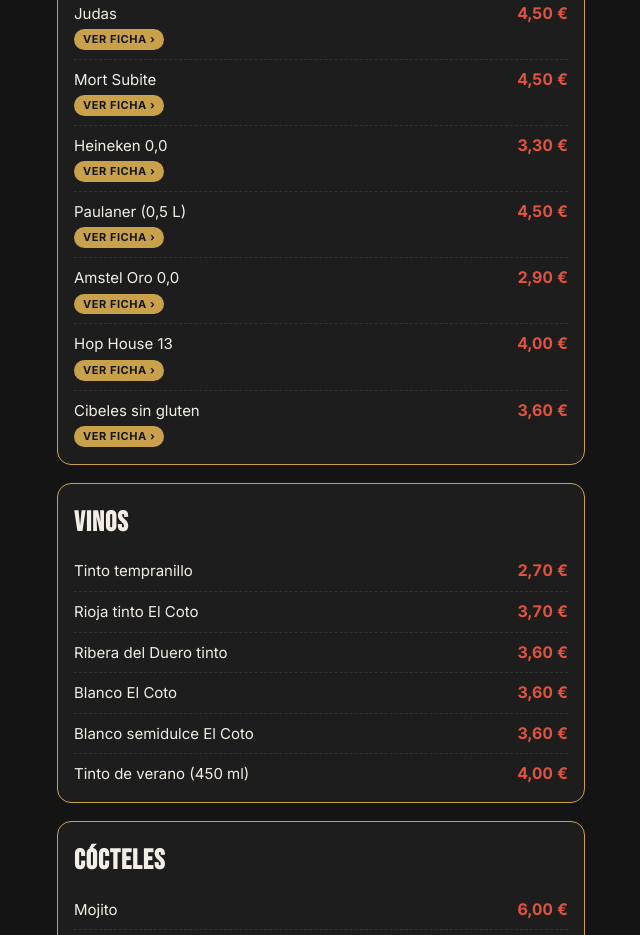
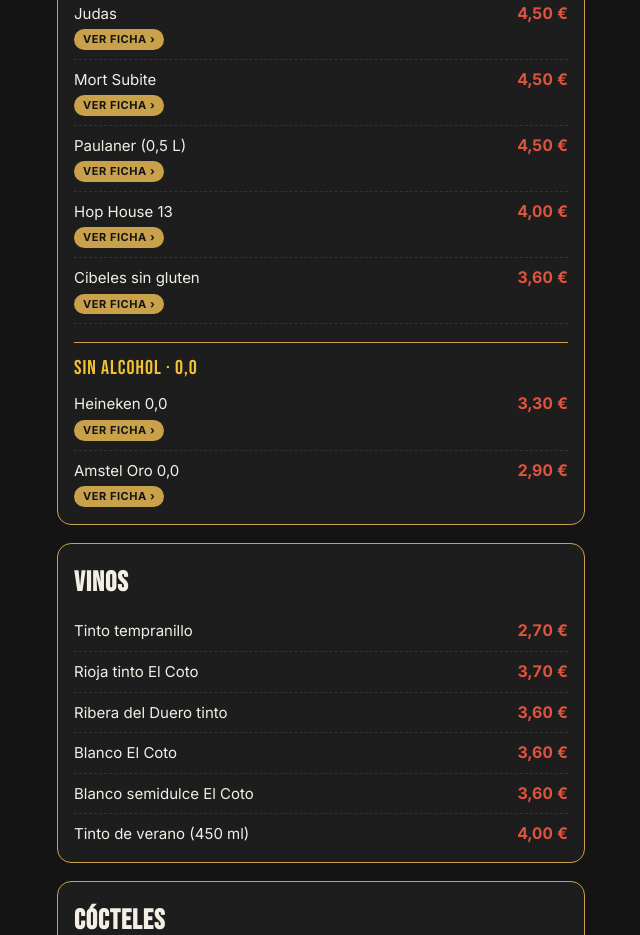
Before and after one commit to niideabar/niideabar, a plain HTML site: page sala/index.html in a window 1280 px wide. Shown: the part 3471-4406 px from the top of the page, without its empty margins (319-959 px from the left). Drawn offline with Linux system fonts and the light colour scheme.

Commit message:
Tercios: las 0,0 juntas al final bajo 'Sin alcohol'
Co-Authored-By: Claude Opus 5.5 <noreply@anthropic.com>
Claude-Session: https://claude.ai/code/session_015o4X8DVdqU8foxjyNf8au8

```diff
--- a/carta.js
+++ b/carta.js
@@ -61,11 +61,12 @@ const CARTA = [
     ["Corona",3.90,4.30],
     ["Judas",4.50,4.90],
     ["Mort Subite",4.50,4.90],
-    ["Heineken 0,0",3.30,3.70],
     ["Paulaner (0,5 L)",4.50,4.90],
-    ["Amstel Oro 0,0",2.90,3.20],
     ["Hop House 13",4.00,4.40],
     ["Cibeles sin gluten",3.60,4.00],
+    "Sin alcohol · 0,0",
+    ["Heineken 0,0",3.30,3.70],
+    ["Amstel Oro 0,0",2.90,3.20],
   ]},
   {id:"vinos", t:"Vinos", items:[
     ["Tinto tempranillo",2.70,3.00],
@@ -106,6 +107,7 @@ const eur = v => v.toFixed(2).replace('.',',') + ' €';
     if (s.note) h += `<div class="note">${s.note}</div>`;
     if (s.two) h += `<div class="head2"><span>${s.two[0]}</span><span>${s.two[1]}</span></div>`;
     h += s.items.map(it => {
+      if (typeof it === 'string') return `<div class="subt">${it}</div>`;
       const nota = it[3] ? `<small>${it[3]}</small>` : '';
       const pr = s.two
         ? `<div class="pp"><span class="p2">${eur(it[idx][0])}</span><span class="p2">${eur(it[idx][1])}</span></div>`
@@ -141,7 +143,7 @@ const eur = v => v.toFixed(2).replace('.',',') + ' €';
   const esc=t=>String(t==null?'':t).replace(/&/g,'&amp;').replace(/</g,'&lt;').replace(/"/g,'&quot;');
   const pic=(dir,f,cls)=>`<picture><source srcset="/img/${dir}/${f}.webp" type="image/webp"><img${cls?` class="${cls}"`:''} src="/img/${dir}/${f}.png" alt=""></picture>`;
   const platos={};
-  CARTA.forEach(s=>s.items.forEach(it=>{ platos[it[0]]={it,s}; }));
+  CARTA.forEach(s=>s.items.forEach(it=>{ if(Array.isArray(it)) platos[it[0]]={it,s}; }));
   const precioDe=n=>{ const d=platos[n]; if(!d) return null; const v=d.it[idx];
     return Array.isArray(v) ? v.map((x,i)=>({et:(d.s.two||[])[i]||'',v:x})) : [{et:'',v}]; };
 
--- a/estilo.css
+++ b/estilo.css
@@ -121,3 +121,6 @@ header,.hero{position:relative}
 .g-res svg{width:28px;height:28px;display:block}
 .g-st{color:#fbbc04;font-size:11px;letter-spacing:1px;line-height:1}
 .g-tx{font:700 10px Inter,Arial,sans-serif;color:#202124;text-transform:uppercase;letter-spacing:.04em;line-height:1.1}
+
+/* Subtítulo dentro de una sección (p. ej. Sin alcohol) */
+.subt{font-family:'Bebas Neue',Impact,sans-serif;font-size:20px;letter-spacing:1px;color:var(--accent);margin:18px 0 2px;padding-top:12px;border-top:1px solid var(--line)}
```
